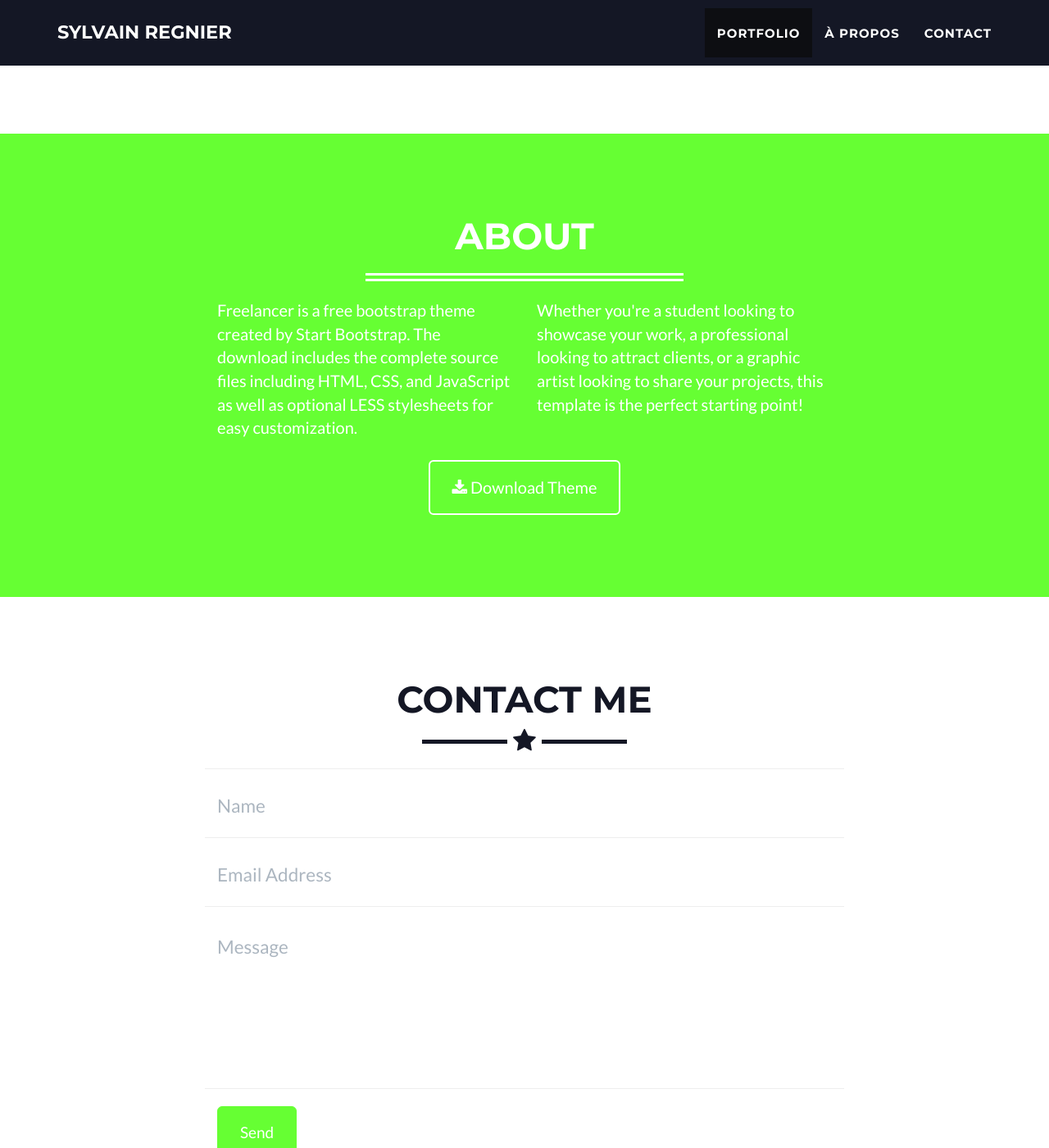
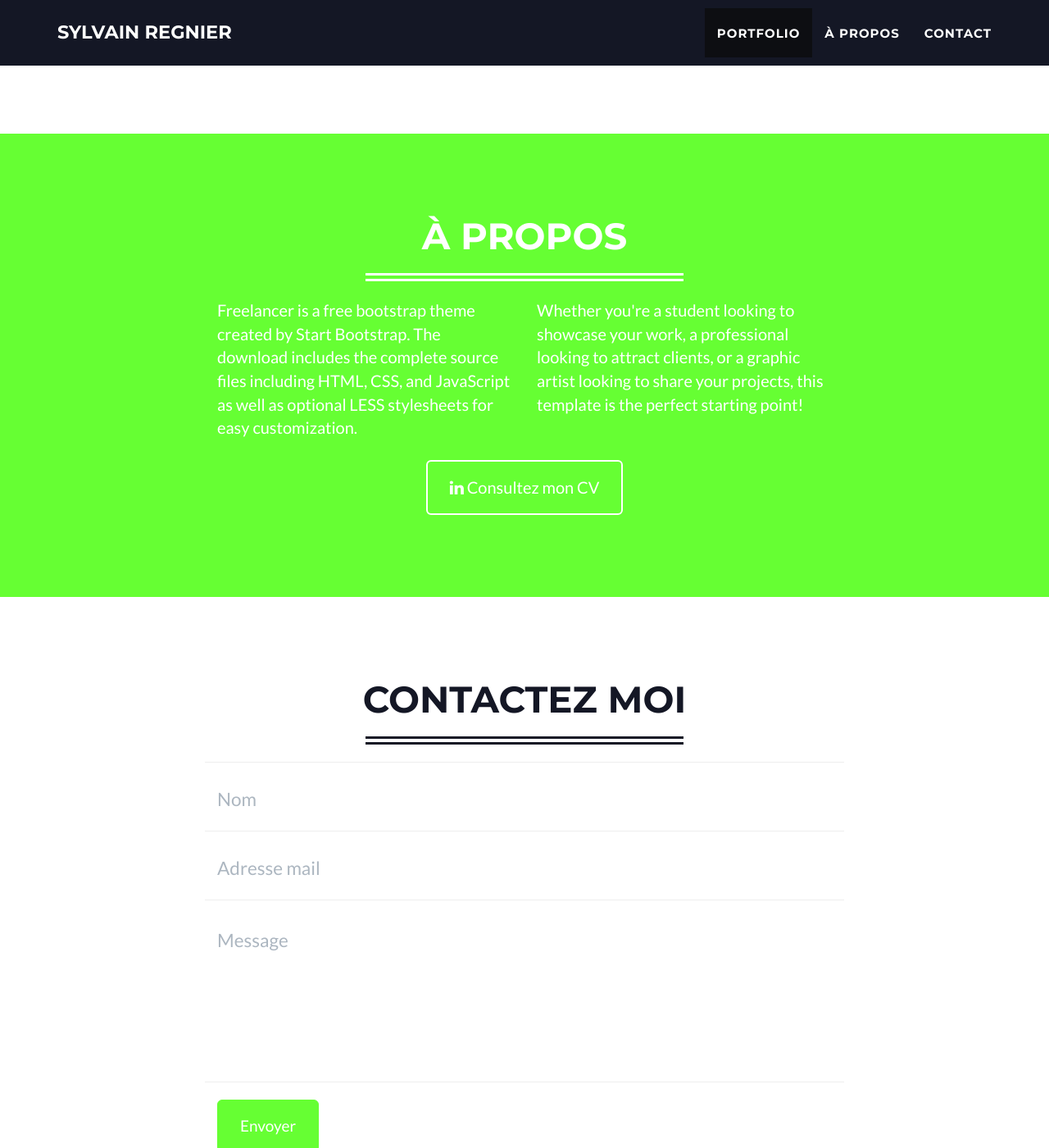
Before and after one commit to SylvainRegnier/SylvainRegnier.github.io, a Jekyll site: the page built from index.html, in a window 1280 px wide and 1400 px high, scrolled down 1486 px. Shown: the whole window at 82% size. Built offline with Jekyll 4.4.1, drawn with Linux system fonts in a browser that asks for light colours.

Commit message:
Modified options

```diff
--- a/_includes/about.html
+++ b/_includes/about.html
@@ -3,7 +3,7 @@
         <div class="container">
             <div class="row">
                 <div class="col-lg-12 text-center">
-                    <h2>About</h2>
+                    <h2>À Propos</h2>
                     <hr style="border-top: 10px double #FFFFFF; width: 34%">
                 </div>
             </div>
@@ -15,8 +15,8 @@
                     <p>Whether you're a student looking to showcase your work, a professional looking to attract clients, or a graphic artist looking to share your projects, this template is the perfect starting point! </p>
                 </div>
                 <div class="col-lg-8 col-lg-offset-2 text-center">
-                    <a href="#" class="btn btn-lg btn-outline">
-                        <i class="fa fa-download"></i> Download Theme
+                    <a href="https://www.linkedin.com/in/sylvain-regnier-b334b7122/" class="btn btn-lg btn-outline">
+                        <i class="fa fa-linkedin"></i> Consultez mon CV
                     </a>
                 </div>
             </div>
--- a/_includes/contact_disqus.html
+++ b/_includes/contact_disqus.html
@@ -3,8 +3,8 @@
        <div class="container">
            <div class="row">
                <div class="col-lg-12 text-center">
-                   <h2>Contact me</h2>
-                   <hr class="star-primary">
+                   <h2>Contactez moi</h2>
+                   <hr style="border-top: 10px double #141725; width: 34%">
                </div>
            </div>
            <div class="row">
--- a/_includes/contact_static.html
+++ b/_includes/contact_static.html
@@ -3,8 +3,8 @@
 	<div class="container">
 		<div class="row">
 			<div class="col-lg-12 text-center">
-				<h2>Contact Me</h2>
-				<hr class="star-primary">
+				<h2>Contactez moi</h2>
+				<hr style="border-top: 10px double #141725; width: 34%">
 			</div>
 		</div>
 		<div class="row">
@@ -12,15 +12,15 @@
 				<form  action="//formspree.io/{{ site.email }}" method="POST" name="sentMessage" id="contactForm" novalidate>
 					<div class="row control-group">
 						<div class="form-group col-xs-12 floating-label-form-group controls">
-							<label>Name</label>
-							<input type="text" name="name" class="form-control" placeholder="Name" id="name" required data-validation-required-message="Please enter your name.">
+							<label>Nom</label>
+							<input type="text" name="name" class="form-control" placeholder="Nom" id="name" required data-validation-required-message="Please enter your name.">
 							<p class="help-block text-danger"></p>
 						</div>
 					</div>
 					<div class="row control-group">
 						<div class="form-group col-xs-12 floating-label-form-group controls">
-							<label>Email Address</label>
-							<input type="email" name="_replyto" class="form-control" placeholder="Email Address" id="email" required data-validation-required-message="Please enter your email address.">
+							<label>Adresse mail</label>
+							<input type="email" name="_replyto" class="form-control" placeholder="Adresse mail" id="email" required data-validation-required-message="Please enter your email address.">
 							<p class="help-block text-danger"></p>
 						</div>
 					</div>
@@ -39,7 +39,7 @@
 					<div id="success"></div>
 					<div class="row">
 						<div class="form-group col-xs-12">
-							<button type="submit" class="btn btn-success btn-lg">Send</button>
+							<button type="submit" class="btn btn-success btn-lg">Envoyer</button>
 						</div>
 					</div>
 				</form>
```
Also changed, not shown: _includes/contact.html (+7 -7 lines).
